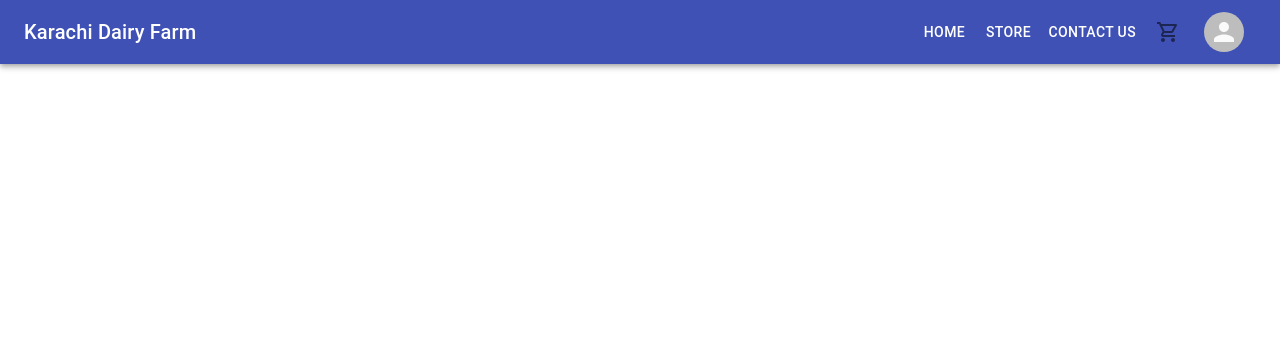
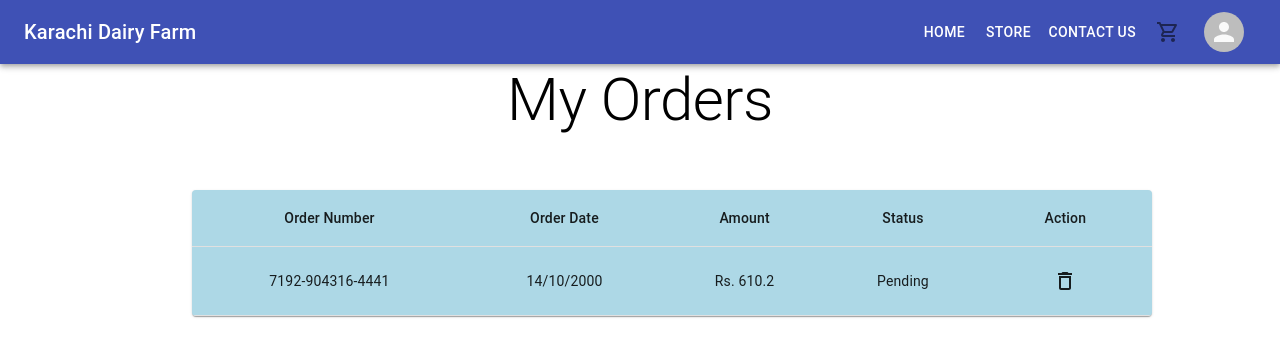
Before and after one commit to nawfal4756/hci_project, a React (Create React App) app in the folder frontend/: page /orders in a window 1280 px wide. Shown: the top 356 px of the page. Built offline with nearby package versions, Linux system fonts and the light colour scheme.

Commit message:
Order page and change password page completed

```diff
--- a/frontend/src/App.js
+++ b/frontend/src/App.js
@@ -8,6 +8,8 @@
 import StoreOutlet from "./components/Store/StoreOutlet";
 import StoreProduct from "./components/Store/StoreProduct";
 import MyAccount from "./components/MyAccount/MyAccount";
+import PasswordChange from "./components/PasswordChange/PasswordChange";
+import Orders from "./components/Orders/Orders";
 
 function App() {
   return (
@@ -24,6 +26,8 @@
           <Route path="login" element={<Login />} />
           <Route path="register" element={<Register />} />
           <Route path="myaccount" element={<MyAccount />} />
+          <Route path="password" element={<PasswordChange />} />
+          <Route path="orders" element={<Orders />} />
         </Routes>
       </Router>
     </div>
--- a/frontend/src/components/MyAccount/MyAccount.js
+++ b/frontend/src/components/MyAccount/MyAccount.js
@@ -75,7 +75,7 @@
                 >
                   <Button
                     onClick={() => {
-                      setUpdated(!updated);
+                      setUpdated(true);
                     }}
                     variant="outlined"
                     className={classes.button}
@@ -170,7 +170,13 @@
                     justifyContent="flex-end"
                     alignItems="flex-end"
                   >
-                    <Button variant="outlined" className={classes.cancelButton}>
+                    <Button
+                      variant="outlined"
+                      className={classes.cancelButton}
+                      onClick={() => {
+                        setUpdated(false);
+                      }}
+                    >
                       Cancel
                     </Button>
                     <Button variant="outlined" className={classes.updateButton}>
--- /dev/null
+++ b/frontend/src/components/Orders/Orders.js
@@ -0,0 +1,81 @@
+import React from "react";
+import {
+  Grid,
+  TableContainer,
+  Typography,
+  Paper,
+  TableHead,
+  TableRow,
+  TableCell,
+  Table,
+  TableBody,
+  Button,
+} from "@material-ui/core";
+import { DeleteOutlined } from "@material-ui/icons";
+import { useStyles } from "./Orders.styles";
+
+export default function Orders() {
+  const classes = useStyles();
+  const data = [
+    {
+      orderNo: "7192-904316-4441",
+      orderDate: "14/10/2000",
+      total: 610.2,
+      status: "Pending",
+    },
+  ];
+  return (
+    <div>
+      <Grid
+        container
+        spacing={2}
+        alignContent="center"
+        justifyContent="space-evenly"
+      >
+        <Grid item xs={12}>
+          <Typography variant="h2" align="center">
+            My Orders
+          </Typography>
+        </Grid>
+        <Grid item xs={12}>
+          {data.length > 0 ? (
+            <TableContainer component={Paper} className={classes.table}>
+              <Table>
+                <TableHead>
+                  <TableRow>
+                    <TableCell align="center">Order Number</TableCell>
+                    <TableCell align="center">Order Date</TableCell>
+                    <TableCell align="center">Amount</TableCell>
+                    <TableCell align="center">Status</TableCell>
+                    <TableCell align="center">Action</TableCell>
+                  </TableRow>
+                </TableHead>
+                <TableBody>
+                  {data.map((order) => {
+                    return (
+                      <TableRow key={order.orderNo}>
+                        <TableCell align="center">{order.orderNo}</TableCell>
+                        <TableCell align="center">{order.orderDate}</TableCell>
+                        <TableCell align="center">Rs. {order.total}</TableCell>
+                        <TableCell align="center">{order.status}</TableCell>
+                        <TableCell align="center">
+                          <Button>
+                            <DeleteOutlined />
+                          </Button>
+                        </TableCell>
+                      </TableRow>
+                    );
+                  })}
+                </TableBody>
+              </Table>
+            </TableContainer>
+          ) : (
+            <Typography variant="h4" align="center" className={classes.text}>
+              No order placed till now!
+            </Typography>
+          )}
+        </Grid>
+      </Grid>
+    </div>
+  );
+}
--- /dev/null
+++ b/frontend/src/components/Orders/Orders.styles.js
@@ -0,0 +1,12 @@
+import { makeStyles } from "@material-ui/core";
+
+export const useStyles = makeStyles({
+  table: {
+    maxWidth: "75%",
+    margin: "3% 15%",
+    backgroundColor: "lightBlue",
+  },
+  text: {
+    color: "red",
+  },
+});
--- /dev/null
+++ b/frontend/src/components/PasswordChange/PasswordChange.js
@@ -0,0 +1,79 @@
+import {
+  Box,
+  Button,
+  Grid,
+  Paper,
+  TextField,
+  Typography,
+} from "@material-ui/core";
+import React from "react";
+import { useStyles } from "./PasswordChange.styles";
+
+export default function PasswordChange() {
+  const classes = useStyles();
+  return (
+    <div>
+      <Grid
+        container
+        spacing={2}
+        justifyContent="space-evenly"
+        alignContent="center"
+        direction="column"
+      >
+        <Grid item xs={12}>
+          <Typography variant="h2" align="center">
+            Change Password
+          </Typography>
+        </Grid>
+        <Grid item xs={12}>
+          <form>
+            <Box>
+              <Paper elevation={5} className={classes.paper}>
+                <Grid
+                  container
+                  spacing={2}
+                  justifyContent="space-evenly"
+                  alignContent="center"
+                  direction="column"
+                >
+                  <Grid item xs={12}>
+                    <TextField
+                      required
+                      label="Old Password"
+                      id="old-password"
+                      type="password"
+                      variant="outlined"
+                    />
+                  </Grid>
+                  <Grid item xs={12}>
+                    <TextField
+                      required
+                      label="New Password"
+                      id="new-password"
+                      type="password"
+                      variant="outlined"
+                    />
+                  </Grid>
+                  <Grid item xs={12}>
+                    <TextField
+                      required
+                      label="Re-Enter New Password"
+                      id="re-new-password"
+                      type="password"
+                      variant="outlined"
+                    />
+                  </Grid>
+                  <Grid item xs={12}>
+                    <Button variant="outlined" className={classes.button}>
+                      Change Password
+                    </Button>
+                  </Grid>
+                </Grid>
+              </Paper>
+            </Box>
+          </form>
+        </Grid>
+      </Grid>
+    </div>
+  );
+}
--- /dev/null
+++ b/frontend/src/components/PasswordChange/PasswordChange.styles.js
@@ -0,0 +1,13 @@
+import { makeStyles } from "@material-ui/core";
+
+export const useStyles = makeStyles({
+  paper: {
+    width: "50%",
+    padding: "10%",
+    margin: "3% 22%",
+  },
+  button: {
+    backgroundColor: "blue",
+    color: "white",
+  },
+});
```
